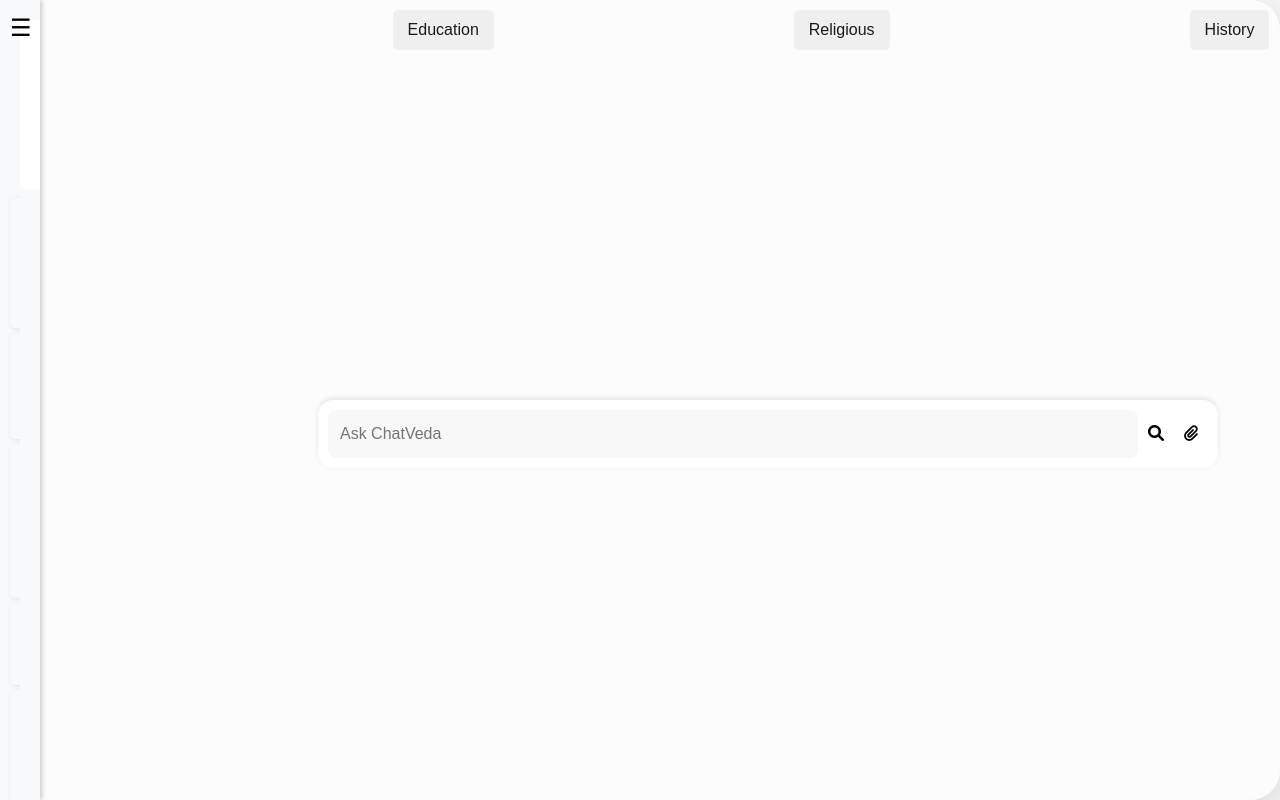
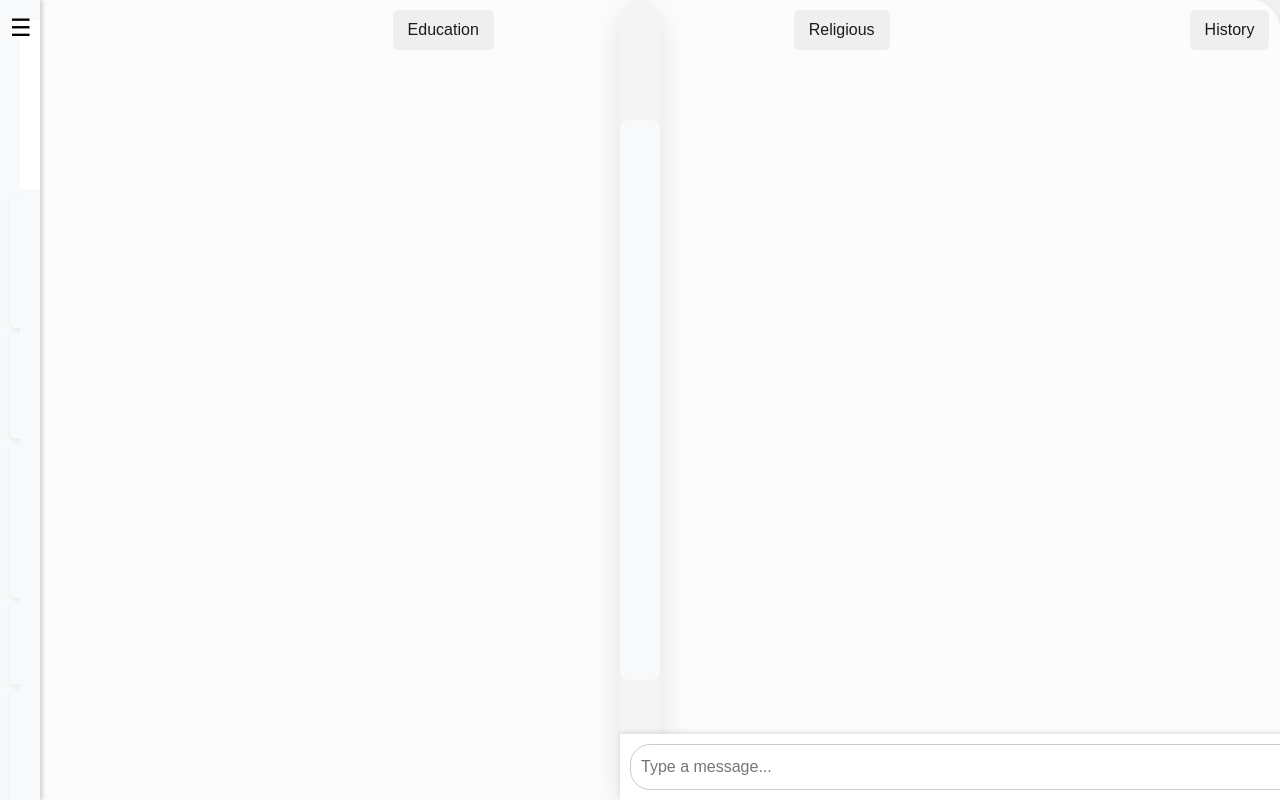
Before and after one commit to Sneha-Infoveda/Demo, a React (Create React App) app: page / in a window 1280 px wide. Built offline with nearby package versions, Linux system fonts and the light colour scheme.

Commit message:
Updated UI to chatbot like interface

```diff
--- a/package.json
+++ b/package.json
@@ -9,8 +9,10 @@
     "@testing-library/user-event": "^13.5.0",
     "react": "^19.0.0",
     "react-dom": "^19.0.0",
+    "react-markdown": "^8.0.7",
     "react-router-dom": "^7.2.0",
     "react-scripts": "^3.0.1",
+    "vfile": "^5.3.4",
     "web-vitals": "^2.1.4"
   },
   "scripts": {
--- /dev/null
+++ b/src/App.js
@@ -0,0 +1,23 @@
+import React, { useState } from 'react';
+import Navbar from './components/Navbar';
+import Sidebar from './components/Sidebar';
+import SearchBar from './components/SearchBar';
+import ChatContainer from './components/ChatContainer';
+import './assets/styles.css';
+import './assets/panel.css';
+
+function App() {
+    const [query, setQuery] = useState(""); // Track user input
+    const [chatHistory, setChatHistory] = useState([]); // Store chat history
+
+    return (
+        <div>
+            <Navbar />
+            <Sidebar setQuery={setQuery} />
+            <SearchBar query={query} setQuery={setQuery} setChatHistory={setChatHistory} />
+            <ChatContainer chatHistory={chatHistory} setQuery={setQuery} />
+        </div>
+    );
+}
+
+export default App;
--- a/src/App.jsx
+++ /dev/null
@@ -1,21 +0,0 @@
-import React, {useState} from 'react';
-import Navbar from './components/Navbar';
-import Sidebar from './components/Sidebar';
-import SearchBar from './components/SearchBar';
-import ChatContainer from './components/ChatContainer';
-import './assets/styles.css';
-import './assets/panel.css';
-
-function App() {
-    const [query, setQuery] = useState("");
-    return (
-        <div>
-            <Navbar />
-            <Sidebar setQuery={setQuery} /> {/* Pass setQuery to Sidebar */}
-            <SearchBar query={query} setQuery={setQuery} /> {/* Pass query and setQuery to SearchBar */}
-            <ChatContainer />
-        </div>
-    );
-}
-
-export default App;
--- a/src/assets/styles.css
+++ b/src/assets/styles.css
@@ -152,44 +152,6 @@ ul li a i {
     width: 100%;
 }
 
-
-
-/* Search Bar Styling */
-.search-bar {
-    position: absolute;
-    bottom: unset;
-    left: 60%;
-    transform: translateX(-50%);
-    width: 100%;
-    max-width: 900px;
-    background: white;
-    box-shadow: 0px -2px 5px rgba(0, 0, 0, 0.1);
-    padding: 10px;
-    border-radius: 15px ; /* Rounded top corners */
-    display: flex;
-    align-items: center;
-    justify-content: space-between;
-}
-
-/* Search input field */
-.search-bar input {
-    flex: 1;
-    border: none;
-    outline: none;
-    padding: 12px;
-    font-size: 16px;
-    border-radius: 8px;
-    background: #f8f8f8;
-}
-
-/* Buttons inside search bar */
-.search-bar .icons button {
-    border: none;
-    background: none;
-    padding: 10px;
-    cursor: pointer;
-}
-
 /* Ensure questions align below */
 /* Ensure questions are placed directly below the search bar */
 .questions {
@@ -281,105 +243,7 @@ ul li a i {
 
 
 
-/* Chat container */
-.chat-container {
-    max-width: 600px;
-    width: 100%;
-    margin: 50px auto;
-    padding: 20px;
-    background: #f9f9f9;
-    border-radius: 12px;
-    box-shadow: 0 4px 6px rgba(0, 0, 0, 0.1);
-    display: flex;
-    flex-direction: column;
-}
 
-.chat-header {
-    text-align: left;
-    margin-bottom: 15px;
-}
-
-.chat-greeting {
-    text-align: left;
-    font-size: 16px;
-    color: #777;
-    margin-bottom: 10px;
-}
-
-.chat-box {
-    flex-grow: 1;
-    overflow-y: auto;
-    max-height: 400px;
-    padding: 10px;
-    display: flex;
-    flex-direction: column;
-    gap: 10px;
-}
-
-.chat-input-container {
-    display: flex;
-    align-items: center;
-    border-top: 1px solid #ddd;
-    padding: 10px;
-}
-
-#chat-input {
-    flex: 1;
-    padding: 10px;
-    border: none;
-    border-radius: 20px;
-    font-size: 16px;
-    outline: none;
-    background: #fff;
-    box-shadow: 0 2px 4px rgba(0, 0, 0, 0.1);
-}
-
-#send-button {
-    background: #007bff;
-    border: none;
-    color: white;
-    padding: 10px 15px;
-    margin-left: 10px;
-    border-radius: 50%;
-    cursor: pointer;
-}
-
-#send-button:hover {
-    background: #0056b3;
-}
-
-/* Chat messages */
-.user-message {
-    padding: 10px;
-    border-radius: 8px;
-    max-width: 80%;
-    font-size: 16px;
-    box-shadow: 0px 2px 4px rgba(0, 0, 0, 0.1);
-}
-
-.user-message {
-    align-self: flex-end;
-    background-color: #dcf8c6;
-    text-align: right;
-}
-
-.bot-message {
-    background-color: #e3e3e3; /* Light gray */
-    padding: 12px;
-    border-radius: 8px;
-    max-width: 85%; /* Increase from 75% */
-    width: fit-content; /* Allow dynamic width */
-    align-self: flex-start;
-    border: 1px solid #ddd;
-    box-shadow: 2px 2px 5px rgba(0, 0, 0, 0.1);
-    font-size: 16px;
-    line-height: 1.5;
-}
-
-.bot-message p {
-    word-wrap: break-word;
-    white-space: normal;
-}
 
 /* Add some padding to the body to prevent content from being hidden behind the navbar */
 
--- /dev/null
+++ b/src/components/ChatContainer.css
@@ -0,0 +1,76 @@
+.chat-container {
+    display: flex;
+    flex-direction: column;
+    max-width: 600px;
+    margin: auto;
+    padding: 20px;
+    background-color: #f8f9fa;
+    border-radius: 10px;
+    height: 70vh;
+    overflow-y: auto;
+    scrollbar-width: thin;
+}
+
+.chat-message {
+    display: flex;
+    flex-direction: column;
+    max-width: 75%;
+    margin: 5px;
+    padding: 10px;
+    border-radius: 12px;
+    word-wrap: break-word;
+}
+
+/* User messages (Right aligned, Blue) */
+.chat-message.user {
+    align-self: flex-end;
+    background-color: #007bff;
+    color: white;
+    text-align: right;
+}
+
+/* Bot messages (Left aligned, Gray) */
+.chat-message.bot {
+    align-self: flex-start;
+    background-color: #e9ecef;
+    color: black;
+    text-align: left;
+}
+
+/* Message Bubble */
+.message-bubble {
+    padding: 10px;
+    border-radius: 10px;
+    max-width: 100%;
+}
+
+/* Follow-up question buttons */
+.followup-questions {
+    display: flex;
+    flex-wrap: wrap;
+    gap: 5px;
+    margin-top: 10px;
+}
+
+.followup-questions button {
+    background-color: #6c757d;
+    color: white;
+    border: none;
+    padding: 5px 10px;
+    border-radius: 5px;
+    cursor: pointer;
+}
+
+.followup-questions button:hover {
+    background-color: #495057;
+}
+
+/* Smooth scrolling */
+.chat-container::-webkit-scrollbar {
+    width: 5px;
+}
+
+.chat-container::-webkit-scrollbar-thumb {
+    background: #ccc;
+    border-radius: 5px;
+}
--- a/src/components/ChatContainer.jsx
+++ b/src/components/ChatContainer.jsx
@@ -1,7 +1,42 @@
-import React from 'react';
+import React, { useEffect, useRef } from 'react';
+import ReactMarkdown from 'react-markdown';
+import './ChatContainer.css'; // Import styles
 
-const ChatContainer = () => {
-    return <div id="chat-container-2"></div>;
+const ChatContainer = ({ chatHistory, setQuery }) => {
+    const chatEndRef = useRef(null);
+
+    // Auto-scroll to the bottom when chat updates
+    useEffect(() => {
+        if (chatEndRef.current) {
+            chatEndRef.current.scrollIntoView({ behavior: "smooth" });
+        }
+    }, [chatHistory]);
+
+    return (
+        <div className="chat-container">
+            {chatHistory.map((chat, index) => (
+                <div key={index} className={`chat-message ${chat.isUser ? 'user' : 'bot'}`}>
+                    <p className="message-text">{chat.isUser ? "You: " : "ChatVeda: "}</p>
+                    <div className="message-bubble">
+                        <ReactMarkdown>{chat.response}</ReactMarkdown>
+                    </div>
+
+                    {/* Display follow-up questions as buttons */}
+                    {chat.followUpQuestions.length > 0 && (
+                        <div className="followup-questions">
+                            {chat.followUpQuestions.map((q, i) => (
+                                <button key={i} onClick={() => setQuery(q)}>
+                                    {q}
+                                </button>
+                            ))}
+                        </div>
+                    )}
+                </div>
+            ))}
+            {/* Empty div for auto-scroll to bottom */}
+            <div ref={chatEndRef} />
+        </div>
+    );
 };
 
 export default ChatContainer;
--- /dev/null
+++ b/src/components/SearchBar.css
@@ -0,0 +1,33 @@
+.search-bar {
+    display: flex;
+    align-items: center;
+    gap: 10px;
+    position: fixed;
+    bottom: 0;
+    width: 100%;
+    background-color: white;
+    padding: 10px;
+    box-shadow: 0 -2px 5px rgba(0, 0, 0, 0.1);
+}
+
+.search-bar input {
+    flex-grow: 1;
+    padding: 10px;
+    font-size: 16px;
+    border: 1px solid #ccc;
+    border-radius: 20px;
+}
+
+.search-bar button {
+    background-color: #007bff;
+    color: white;
+    border: none;
+    padding: 10px 15px;
+    cursor: pointer;
+    border-radius: 50%;
+}
+
+.search-bar button:disabled {
+    background-color: #ccc;
+    cursor: not-allowed;
+}
--- a/src/components/SearchBar.jsx
+++ b/src/components/SearchBar.jsx
@@ -1,10 +1,34 @@
 import React, { useState } from 'react';
+import './SearchBar.css'; // Import styles
 
-const SearchBar = ({query, setQuery}) => {
+const SearchBar = ({ query, setQuery, setChatHistory }) => {
+    const [loading, setLoading] = useState(false); // Show loading state
 
     const handleSearch = async () => {
-        console.log("User asked:", query);
-        // You can send this query to Flask API here
+        if (!query.trim()) return; // Prevent empty requests
+        setLoading(true);
+
+        try {
+            const res = await fetch("http://127.0.0.1:5000/get_answer", {
+                method: "POST",
+                headers: { "Content-Type": "application/json" },
+                body: JSON.stringify({ question: query }) // Send question to Flask
+            });
+
+            const data = await res.json();
+
+            setChatHistory(prevChat => [
+                ...prevChat,
+                { question: query, response: data.response, followUpQuestions: data.follow_up_questions || [], isUser: true },
+                { response: data.response, followUpQuestions: data.follow_up_questions || [], isUser: false }
+            ]);
+
+            setQuery(""); // Clear input field after sending
+        } catch (error) {
+            console.error("Error fetching response:", error);
+        } finally {
+            setLoading(false);
+        }
     };
 
     return (
@@ -13,13 +37,11 @@ const SearchBar = ({query, setQuery}) => {
                 type="text"
                 value={query}
                 onChange={(e) => setQuery(e.target.value)}
-                placeholder="Ask ChatVeda"
+                placeholder="Type a message..."
             />
-
-            <div className="icons">
-                <button onClick={handleSearch}><i className="fas fa-search"></i></button>
-                <button><i className="fas fa-paperclip"></i></button>
-            </div>
+            <button onClick={handleSearch} disabled={loading}>
+                {loading ? "Thinking..." : <i className="fas fa-paper-plane"></i>}
+            </button>
         </div>
     );
 };
```
Also changed, not shown: requirements.txt (added), 2 other files (tests, documents, lock files or other folders).
